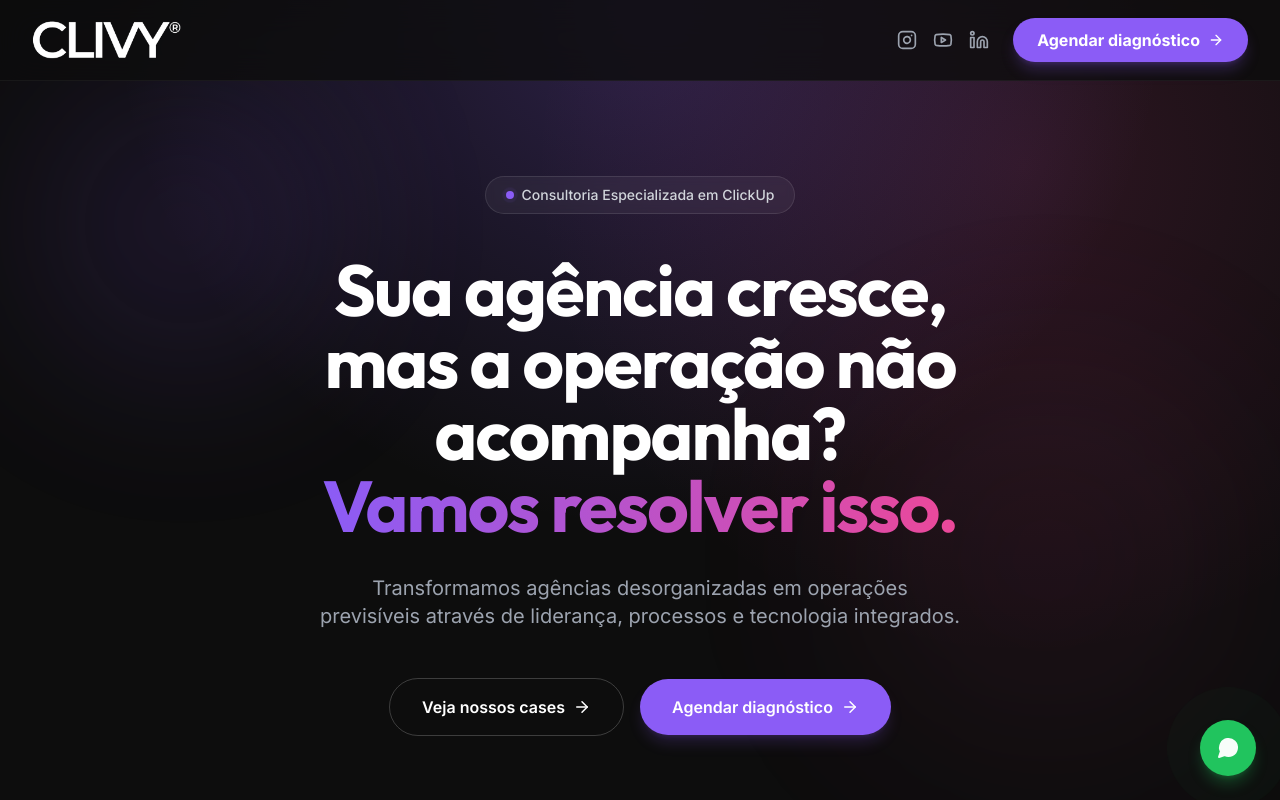
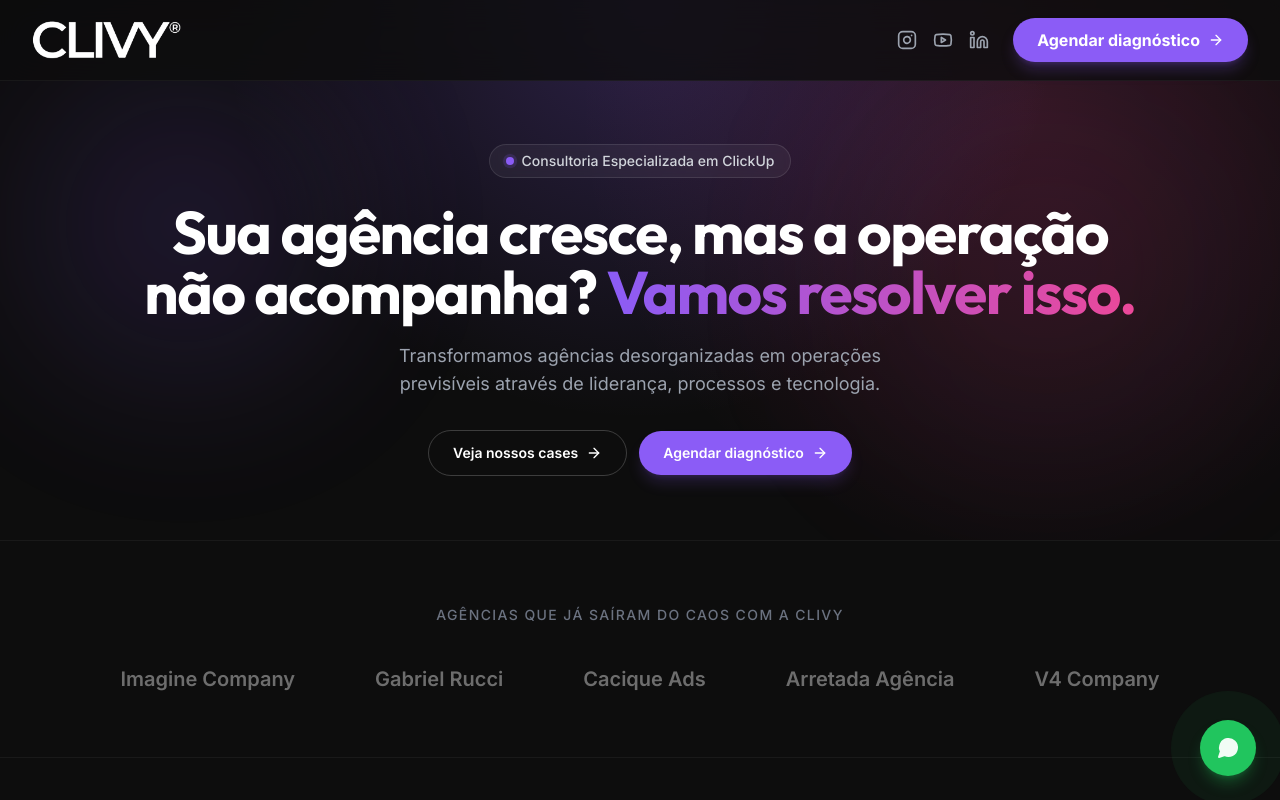
Before and after one commit to maycondouglass29/clivy, a React (Vite) app: page / in a window 1280 px wide. Shown: the top 800 px of the page. Built offline with nearby package versions, Linux system fonts and the light colour scheme.

Commit message:
fix: ajusta hero para titulo compacto e botoes visiveis na primeira dobra

```diff
--- a/src/pages/Home.jsx
+++ b/src/pages/Home.jsx
@@ -25,7 +25,7 @@
             <DiagnosisModal isOpen={isModalOpen} onClose={() => setIsModalOpen(false)} />
 
             {/* Hero Section */}
-            <section className="hero-gradient pt-32 md:pt-44 pb-16 md:pb-24 px-4 sm:px-6 relative overflow-hidden min-h-[90vh] flex items-center">
+            <section className="hero-gradient pt-28 md:pt-36 pb-12 md:pb-16 px-4 sm:px-6 relative overflow-hidden">
                 <div className="absolute top-20 left-10 w-72 h-72 bg-clivy-purple/20 rounded-full blur-[100px] animate-pulse" />
                 <div className="absolute bottom-20 right-10 w-96 h-96 bg-pink-500/10 rounded-full blur-[120px] animate-pulse" />
 
@@ -35,40 +35,38 @@
                         animate={{ opacity: 1, y: 0 }}
                         transition={{ duration: 0.8, ease: "easeOut" }}
                     >
-                        <div className="inline-flex items-center gap-2 bg-white/5 backdrop-blur-sm border border-white/10 rounded-full px-5 py-2 mb-10">
+                        <div className="inline-flex items-center gap-2 bg-white/5 backdrop-blur-sm border border-white/10 rounded-full px-4 py-1.5 mb-6">
                             <span className="flex h-2 w-2 relative">
                                 <span className="animate-ping absolute inline-flex h-full w-full rounded-full bg-clivy-purple opacity-75"></span>
                                 <span className="relative inline-flex rounded-full h-2 w-2 bg-clivy-purple"></span>
                             </span>
-                            <span className="text-sm font-medium text-gray-300">Consultoria Especializada em ClickUp</span>
+                            <span className="text-xs sm:text-sm font-medium text-gray-300">Consultoria Especializada em ClickUp</span>
                         </div>
 
-                        <h1 className="text-4xl sm:text-5xl md:text-6xl lg:text-7xl font-bold leading-[1.1] mb-8 tracking-tight">
-                            Sua agência cresce, <br className="hidden sm:block" />
-                            mas a operação não acompanha? <br className="hidden sm:block" />
-                            <span className="gradient-text pb-2">Vamos resolver isso.</span>
+                        <h1 className="text-3xl sm:text-4xl md:text-5xl lg:text-6xl font-bold leading-[1.15] mb-5 tracking-tight">
+                            Sua agência cresce, mas a operação não acompanha? <span className="gradient-text">Vamos resolver isso.</span>
                         </h1>
 
-                        <p className="text-base sm:text-lg md:text-xl text-gray-400 max-w-2xl mx-auto mb-12 leading-relaxed px-4">
-                            Transformamos agências desorganizadas em operações previsíveis através de liderança, processos e tecnologia integrados.
+                        <p className="text-sm sm:text-base md:text-lg text-gray-400 max-w-xl mx-auto mb-8 leading-relaxed">
+                            Transformamos agências desorganizadas em operações previsíveis através de liderança, processos e tecnologia.
                         </p>
 
-                        <div className="flex flex-col sm:flex-row gap-4 justify-center items-center px-4">
+                        <div className="flex flex-col sm:flex-row gap-3 justify-center items-center">
                             <motion.div whileHover={{ scale: 1.03 }} whileTap={{ scale: 0.98 }}>
                                 <Link
                                     to="/cases"
-                                    className="flex items-center justify-center gap-2 px-8 py-4 rounded-full font-semibold transition-all text-base border border-white/20 text-white hover:bg-white/5 hover:border-white/30 w-full sm:w-auto"
+                                    className="flex items-center justify-center gap-2 px-6 py-3 rounded-full font-semibold transition-all text-sm border border-white/20 text-white hover:bg-white/5 w-full sm:w-auto"
                                 >
-                                    Veja nossos cases <ArrowRight size={18} />
+                                    Veja nossos cases <ArrowRight size={16} />
                                 </Link>
                             </motion.div>
                             <motion.button
                                 whileHover={{ scale: 1.03 }}
                                 whileTap={{ scale: 0.98 }}
                                 onClick={() => setIsModalOpen(true)}
-                                className="bg-clivy-purple hover:bg-clivy-purple-dark text-white px-8 py-4 rounded-full font-semibold transition-all flex items-center justify-center gap-2 text-base shadow-lg shadow-clivy-purple/20 w-full sm:w-auto"
+                                className="bg-clivy-purple hover:bg-clivy-purple-dark text-white px-6 py-3 rounded-full font-semibold transition-all flex items-center justify-center gap-2 text-sm shadow-lg shadow-clivy-purple/20 w-full sm:w-auto"
                             >
-                                Agendar diagnóstico <ArrowRight size={18} />
+                                Agendar diagnóstico <ArrowRight size={16} />
                             </motion.button>
                         </div>
                     </motion.div>
```
